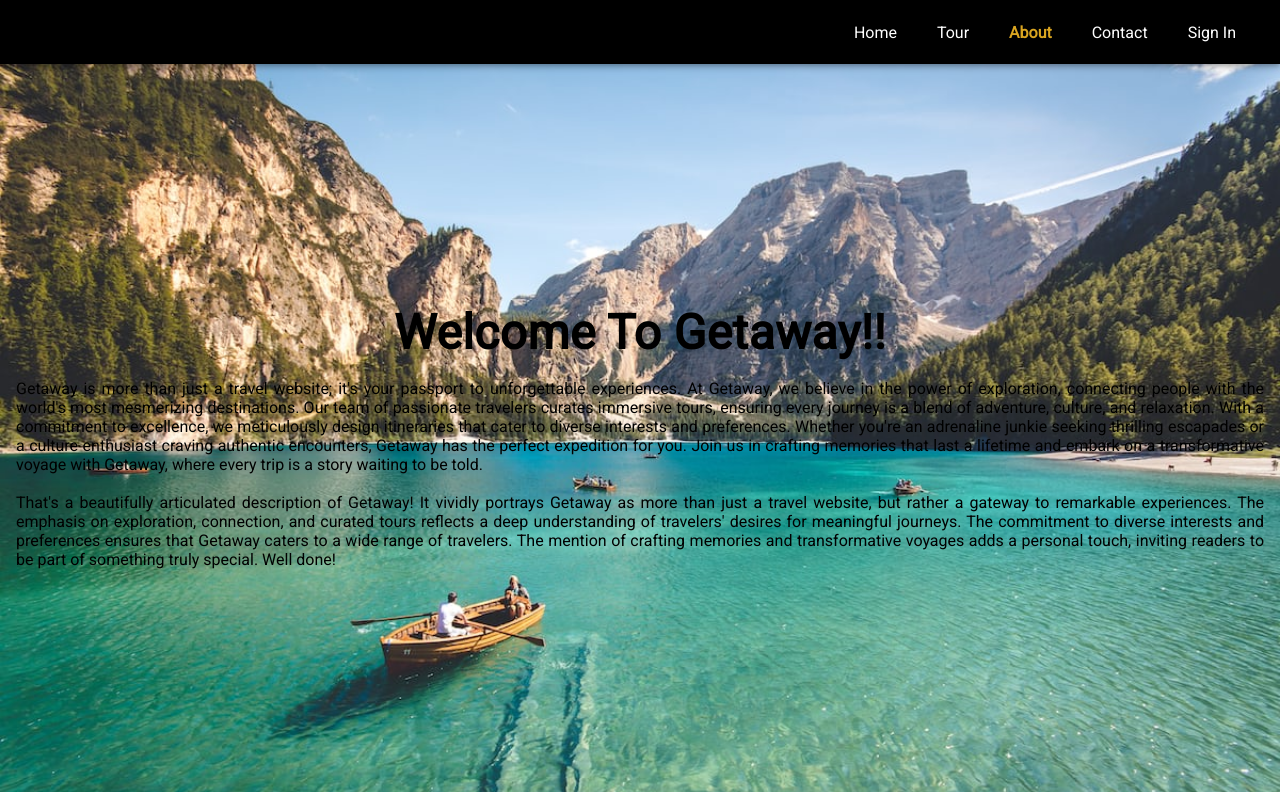
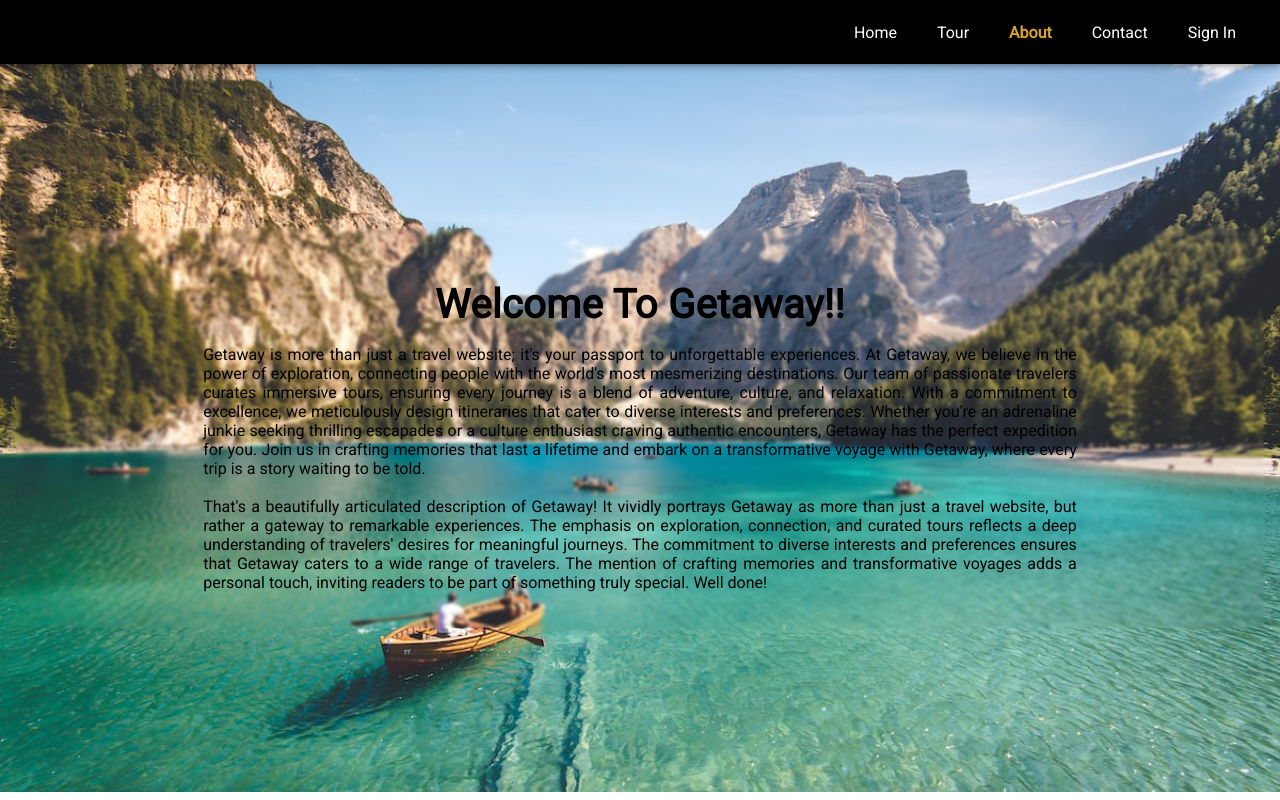
Before and after one commit to saniya1909/CITL-Frontend, a React (Create React App) app: page /about in a window 1280 px wide. Built offline with nearby package versions, Linux system fonts and the light colour scheme.

Commit message:
blur in about
Co-Authored-By: Kunal Bhatia <117523747+kunzbhatia@users.noreply.github.com>

```diff
--- a/package.json
+++ b/package.json
@@ -10,6 +10,7 @@
     "@testing-library/jest-dom": "^6.1.4",
     "@testing-library/react": "^14.0.0",
     "@testing-library/user-event": "^14.5.1",
+    "axios": "^1.6.0",
     "react": "^18.2.0",
     "react-dom": "^18.2.0",
     "react-router-dom": "^6.17.0",
--- a/src/pages/About.js
+++ b/src/pages/About.js
@@ -15,7 +15,7 @@ const About = () => {
           "& h4": {
             fontWeight: "bold",
             my: 2,
-            fontSize: "3rem",
+            fontSize: "2.5rem",
           },
           "& p": {
             textAlign: "justify",
@@ -28,7 +28,9 @@ const About = () => {
           },
         }}
       >
-        <Typography variant="h4">Welcome To Getaway!!</Typography>
+        <div style={{backdropFilter:"blur(1.8px)", alignItems:"center", justifyContent:"center", display:"flex", flexDirection:"column", height:"400px"}}>
+        <Typography variant="h4" sx={{color:"black", width:"100%"}}>Welcome To Getaway!!</Typography>
+        <div style={{width:"70%", alignItems:"center"}}>
         <p>
         Getaway is more than just a travel website; it's your passport to
         unforgettable experiences. At Getaway, we believe in the power of
@@ -55,6 +57,8 @@ const About = () => {
         touch, inviting readers to be part of something truly special. Well done!
 
         </p>
+        </div>
+        </div>
       </Box>
     </div>
     </Layout>
--- a/src/pages/Contact.js
+++ b/src/pages/Contact.js
@@ -21,8 +21,8 @@ const Contact = () => {
     <Layout>
       <div className="home" style={{ backgroundImage: `url(${background})`, maxHeight:"92vh" }}>
 
-      <Box sx={{ my: 5, ml: 10, "& h4": { color:"red",fontWeight: "bold", mb: 4 } }}>
-        <Typography variant="h4">Contact Our Iternery Management Team</Typography>
+      <Box sx={{ my: 5, ml: 10, "& h4": { color:"red",fontWeight: "bold", mb: 4, backdropFilter:"blur(1.8px)" } }}>
+        <Typography variant="h4">Contact Our Itinerary Management Team</Typography>
         <p>
         "Unlock the world of seamless travel, where every destination is
          an experience waiting to be explored.<br/>
```
Also changed, not shown: 1 other file (tests, documents, lock files or other folders).
